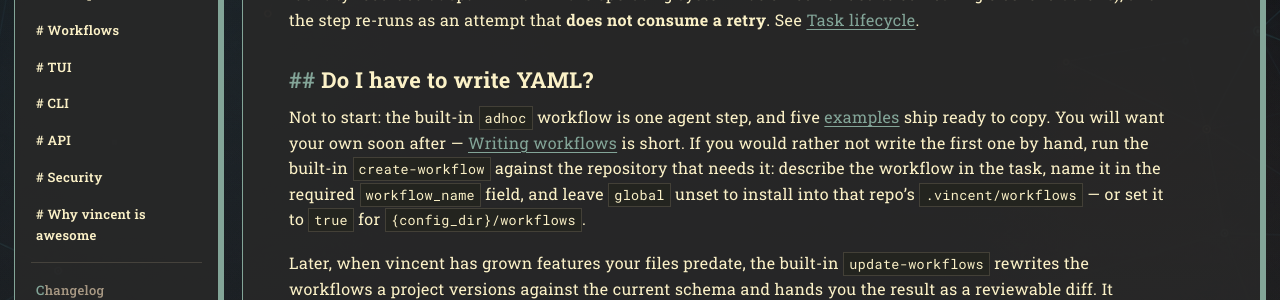
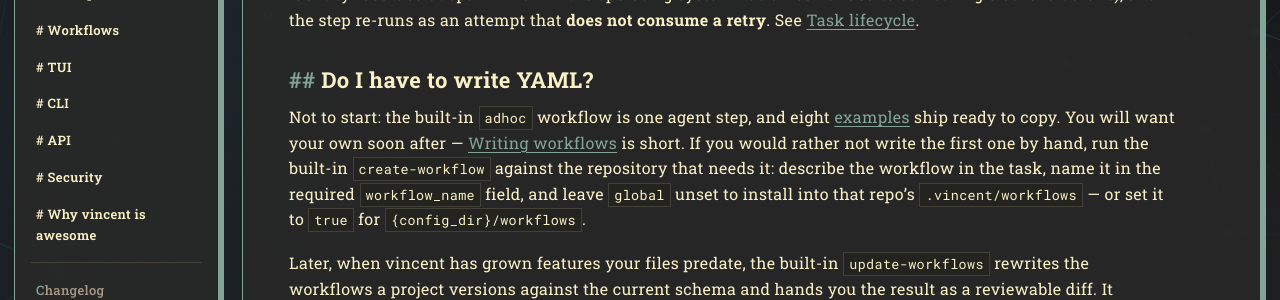
Before and after one commit to lezli01/vincent, a Jekyll site: the page built from docs/faq.md, in a window 1280 px wide and 900 px high, scrolled down 2338 px. Shown: the part 154-454 px from the top of the window. Built offline with Jekyll 4.4.1, drawn with Linux system fonts in a browser that asks for light colours; our own code applies the rules of GitHub Pages for plain Markdown files.

Commit message:
docs: count eight examples in the FAQ
The FAQ's "Do I have to write YAML?" answer still said five examples
ship. Task 113.4's page list now names the FAQ too.

Co-Authored-By: Claude Opus 5 (1M context) <noreply@anthropic.com>

```diff
--- a/docs/faq.md
+++ b/docs/faq.md
@@ -117,7 +117,7 @@ not consume a retry**. See [Task lifecycle](reference/task-lifecycle.md#interrup
 
 ### Do I have to write YAML?
 
-Not to start: the built-in `adhoc` workflow is one agent step, and five
+Not to start: the built-in `adhoc` workflow is one agent step, and eight
 [examples](../examples) ship ready to copy. You will want your own soon after —
 [Writing workflows](guides/workflows.md) is short. If you would rather not write
 the first one by hand, run the built-in `create-workflow` against the repository
```
Also changed, not shown: docs/tasks/113-control-flow-examples.md (+1 -1 lines).
